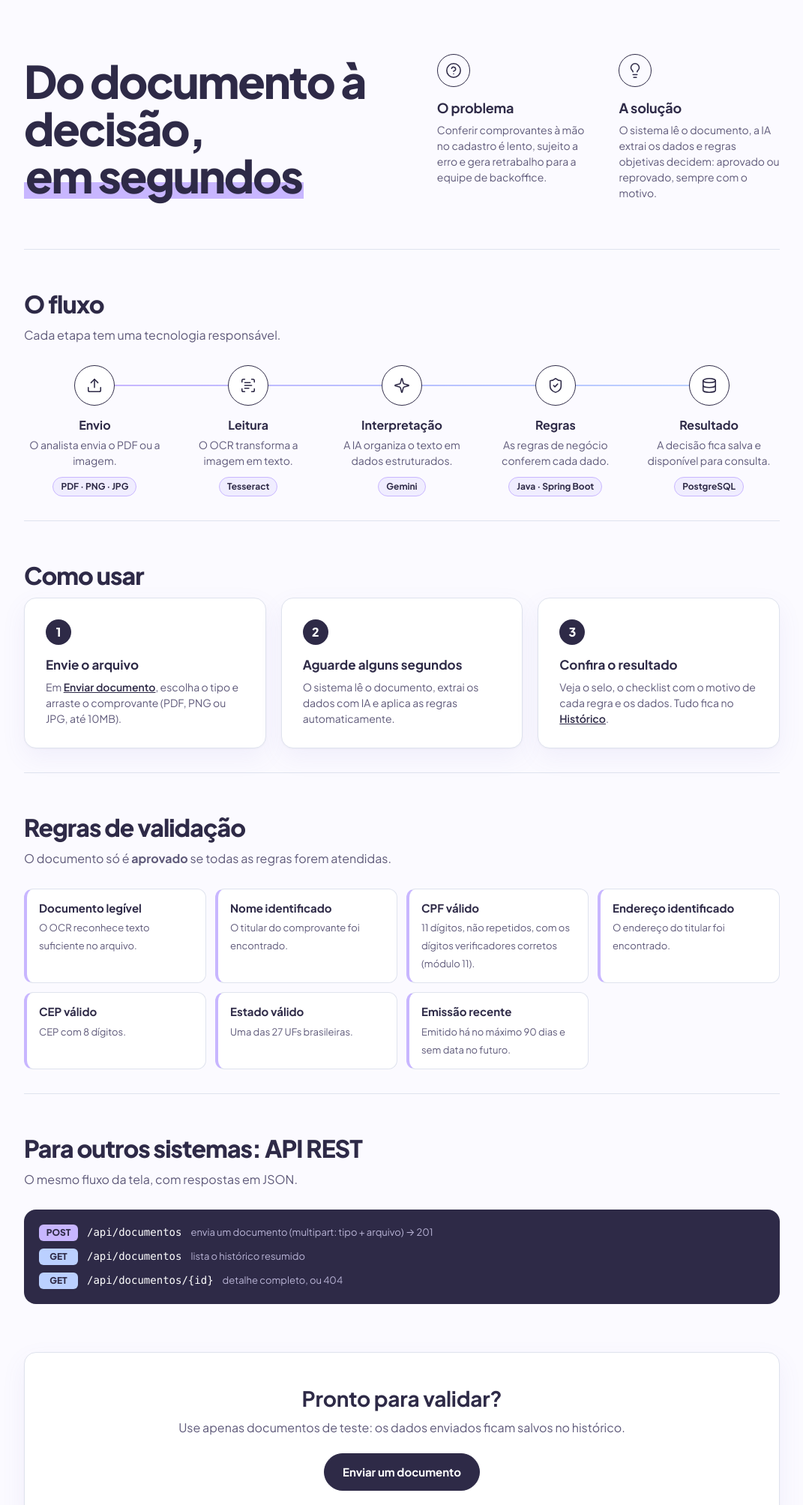
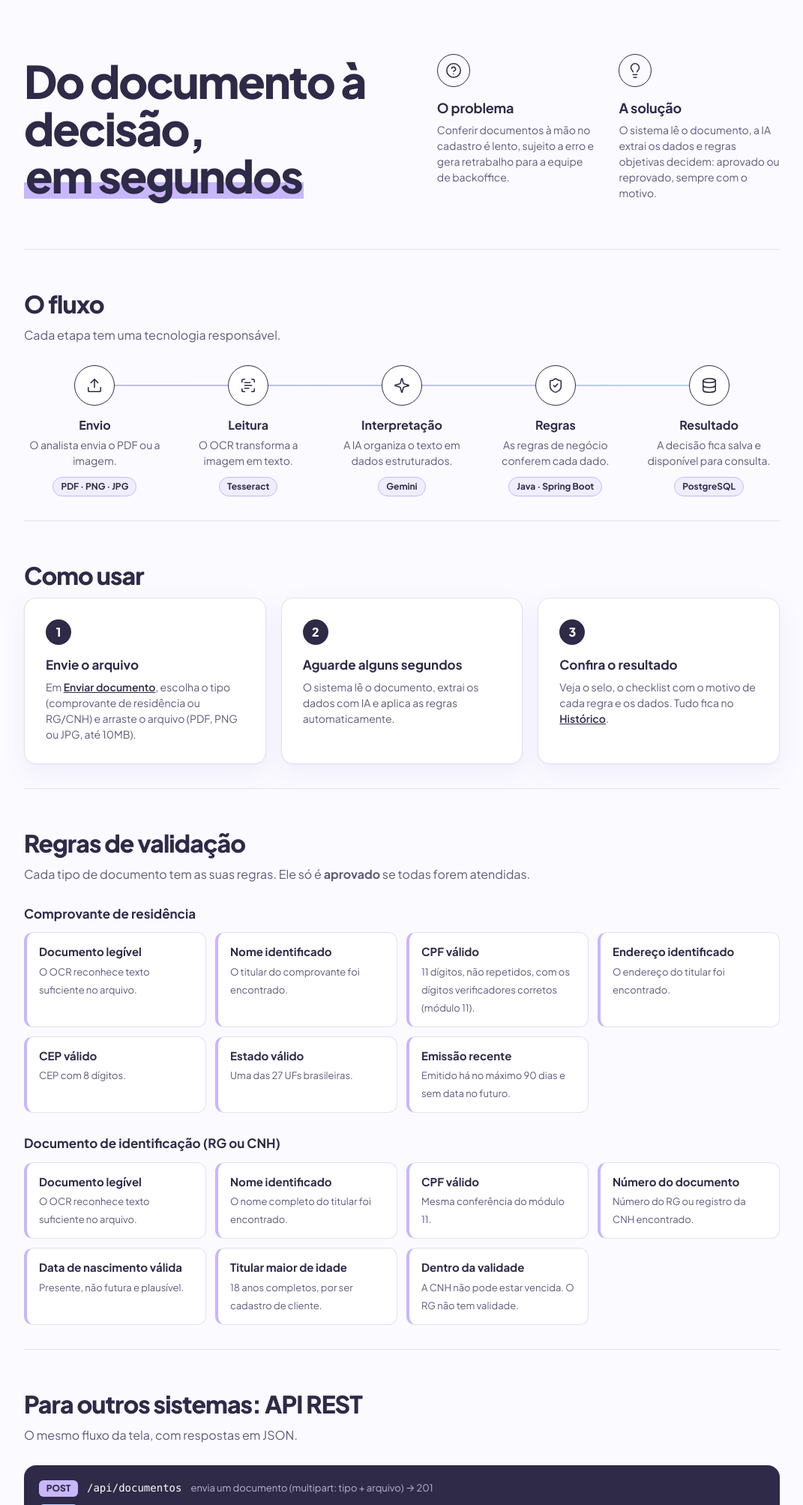
Before and after one commit to matheus-larre/validador-documentos, a Spring Boot app: page /como-funciona in a window 1280 px wide. Shown: the part 74-2081 px from the top of the page at 75% size, without its empty margins (104-1175 px from the left). Run offline with Spring Boot 4, Linux system fonts and the light colour scheme.

Commit message:
feat(ui): permite enviar RG ou CNH e exibe os dados de identificacao

```diff
--- a/src/main/resources/static/css/como-funciona.css
+++ b/src/main/resources/static/css/como-funciona.css
@@ -151,3 +151,6 @@
 @media (max-width: 560px) {
     .cf-problema-solucao { grid-template-columns: 1fr; }
 }
+/* Grupos de regras (um por tipo de documento) */
+.cf-grupo-titulo { margin: 28px 0 12px; font-size: 17px; font-weight: 700; }
+.cf-grupo-titulo:first-of-type { margin-top: 0; }
--- a/src/main/resources/templates/como-funciona.html
+++ b/src/main/resources/templates/como-funciona.html
@@ -22,7 +22,7 @@
                     </svg>
                 </span>
                 <h2>O problema</h2>
-                <p>Conferir comprovantes à mão no cadastro é lento, sujeito a erro e gera retrabalho
+                <p>Conferir documentos à mão no cadastro é lento, sujeito a erro e gera retrabalho
                     para a equipe de backoffice.</p>
             </div>
             <div class="surgir" style="--ordem: 2">
@@ -95,7 +95,7 @@
             <div class="painel revelar" style="--ordem: 0">
                 <span class="cf-passo-numero">1</span>
                 <h3>Envie o arquivo</h3>
-                <p>Em <a th:href="@{/}">Enviar documento</a>, escolha o tipo e arraste o comprovante (PDF, PNG ou JPG, até 10MB).</p>
+                <p>Em <a th:href="@{/}">Enviar documento</a>, escolha o tipo (comprovante de residência ou RG/CNH) e arraste o arquivo (PDF, PNG ou JPG, até 10MB).</p>
             </div>
             <div class="painel revelar" style="--ordem: 1">
                 <span class="cf-passo-numero">2</span>
@@ -113,7 +113,9 @@
     <!-- ===== 4. Regras ===== -->
     <section class="cf-secao">
         <h2 class="cf-secao-titulo revelar">Regras de validação</h2>
-        <p class="cf-secao-sub revelar">O documento só é <strong>aprovado</strong> se todas as regras forem atendidas.</p>
+        <p class="cf-secao-sub revelar">Cada tipo de documento tem as suas regras. Ele só é <strong>aprovado</strong> se todas forem atendidas.</p>
+
+        <h3 class="cf-grupo-titulo revelar">Comprovante de residência</h3>
         <ul class="cf-regras">
             <li class="revelar" style="--ordem: 0"><strong>Documento legível</strong><span>O OCR reconhece texto suficiente no arquivo.</span></li>
             <li class="revelar" style="--ordem: 1"><strong>Nome identificado</strong><span>O titular do comprovante foi encontrado.</span></li>
@@ -122,6 +124,17 @@
             <li class="revelar" style="--ordem: 4"><strong>CEP válido</strong><span>CEP com 8 dígitos.</span></li>
             <li class="revelar" style="--ordem: 5"><strong>Estado válido</strong><span>Uma das 27 UFs brasileiras.</span></li>
             <li class="revelar" style="--ordem: 6"><strong>Emissão recente</strong><span>Emitido há no máximo 90 dias e sem data no futuro.</span></li>
+        </ul>
+
+        <h3 class="cf-grupo-titulo revelar">Documento de identificação (RG ou CNH)</h3>
+        <ul class="cf-regras">
+            <li class="revelar" style="--ordem: 0"><strong>Documento legível</strong><span>O OCR reconhece texto suficiente no arquivo.</span></li>
+            <li class="revelar" style="--ordem: 1"><strong>Nome identificado</strong><span>O nome completo do titular foi encontrado.</span></li>
+            <li class="revelar" style="--ordem: 2"><strong>CPF válido</strong><span>Mesma conferência do módulo 11.</span></li>
+            <li class="revelar" style="--ordem: 3"><strong>Número do documento</strong><span>Número do RG ou registro da CNH encontrado.</span></li>
+            <li class="revelar" style="--ordem: 4"><strong>Data de nascimento válida</strong><span>Presente, não futura e plausível.</span></li>
+            <li class="revelar" style="--ordem: 5"><strong>Titular maior de idade</strong><span>18 anos completos, por ser cadastro de cliente.</span></li>
+            <li class="revelar" style="--ordem: 6"><strong>Dentro da validade</strong><span>A CNH não pode estar vencida. O RG não tem validade.</span></li>
         </ul>
     </section>
 
--- a/src/main/resources/templates/historico.html
+++ b/src/main/resources/templates/historico.html
@@ -21,6 +21,7 @@
                 <thead>
                 <tr>
                     <th>Data</th>
+                    <th>Tipo</th>
                     <th>Arquivo</th>
                     <th>Titular</th>
                     <th>Status</th>
@@ -30,6 +31,7 @@
                 <tbody>
                 <tr th:each="doc : ${documentos}">
                     <td th:text="${#temporals.format(doc.criadoEm, 'dd/MM/yyyy HH:mm')}"></td>
+                    <td th:text="${doc.tipo.descricao}"></td>
                     <td class="quebra" th:text="${doc.nomeArquivoOriginal}"></td>
                     <td th:text="${doc.nome ?: '—'}"></td>
                     <td>
```
Also changed, not shown: src/main/resources/templates/detalhe.html (+16 -2 lines), src/main/resources/templates/upload.html (+5 -4 lines).
